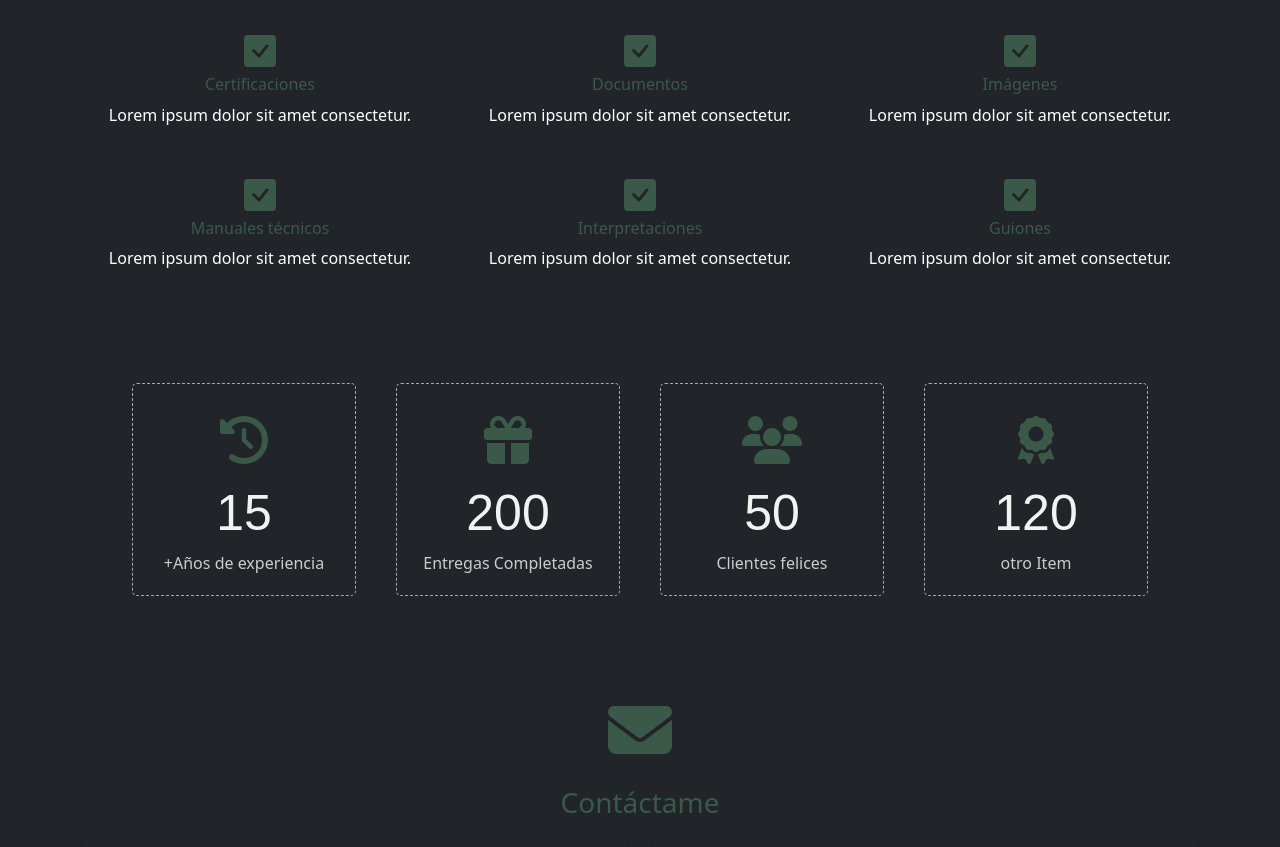
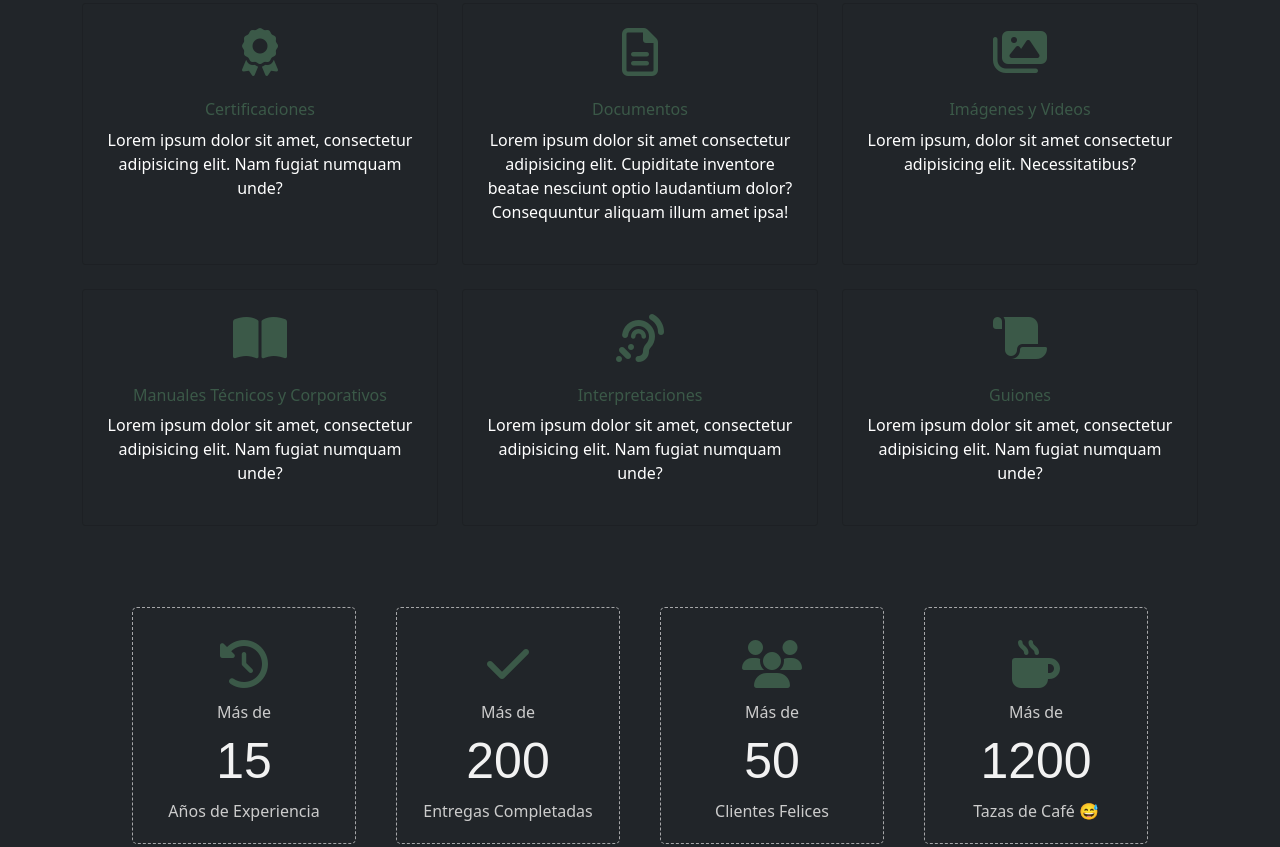
Before and after one commit to damg75/manuel-web-page, a plain HTML site: page index.html in a window 1280 px wide. Shown: the part 1591-2438 px from the top of the page. Drawn offline with nearby package versions, Linux system fonts and the light colour scheme.

Commit message:
basically done, gonna try anims

```diff
--- a/app.js
+++ b/app.js
@@ -31,3 +31,6 @@ document.getElementById("flexRadioDefaultperson").onchange = function() {
 
 current_year = document.getElementById("current-year-footer");
 current_year.innerHTML = new Date().getFullYear();
+
+current_years_working = document.getElementById("counter-years");
+current_years_working.innerHTML = new Date().getFullYear()-2006;
--- a/index.html
+++ b/index.html
@@ -51,7 +51,9 @@
                 <p class="lead">Bienvenidos a mi sitio wep personal, soy traductor español ingles especializado esta es mi página web, a sus servicios.</p>
             </div>
             <p class="lead">
-              <a href="#contact" class="btn btn-lg btn-outline-light mt-2">Contáctame</a>
+              <a href="#about-me" class="btn btn-lg btn-outline-light mt-2">Sobre Mí</a>
+              <a href="#services" class="btn btn-lg btn-outline-light mt-2 ms-1">Servicios</a>
+              <a href="#contact" class="btn btn-lg btn-outline-light mt-2 ms-1">Contáctame</a>
             </p>
           </div>
           <div class="container">
@@ -89,6 +91,7 @@
                 </div>
                 <div class="col-12 mb-2 col-md-6">
                     <div class="card h-100 bg-dark-blue shadow rounded p-3 d-flex flex-column justify-content-center" style="width: 100%;">
+                        <div class="card-body text-center"><i class="fas fa-coffee fa-4x color-dark-green"></i></div>
                         <div class="card-body text-left">
                                 <p class="card-text text-justify">
                                 Hi, I have over 15 years of experience working as a freelance translator. That's what I love to do. I have a rich background in service and hospitality, having worked in hotels such as the JW Marriott (Caracas) where I served as a Business Center Supervisor, and in franchise restaurants such a Pizza Hut, where I served as a Chief Trainer (all areas, including management) for the 4 locations they had in Caracas at that time.
@@ -117,83 +120,84 @@
                     <h3>Servicios</h3>
                 </div>
             </div>
-            <div class="row mt-2 pt-4 align-items-center">
-                <div class="col-md-4 text-center align-self-center mb-1">
-                  <svg xmlns="http://www.w3.org/2000/svg" width="32" height="32" fill="currentColor" class="bi bi-check-square-fill mb-2 color-dark-green" viewBox="0 0 16 16">
-                    <path d="M2 0a2 2 0 0 0-2 2v12a2 2 0 0 0 2 2h12a2 2 0 0 0 2-2V2a2 2 0 0 0-2-2H2zm10.03 4.97a.75.75 0 0 1 .011 1.05l-3.992 4.99a.75.75 0 0 1-1.08.02L4.324 8.384a.75.75 0 1 1 1.06-1.06l2.094 2.093 3.473-4.425a.75.75 0 0 1 1.08-.022z"/>
-                  </svg>
+            <div class="row row-cols-1 row-cols-md-3 g-4">
+                <div class="col">
+                    <div class="card h-100 text-white bg-dark-blue text-center p-4">
+                        <i class="fas fa-award fa-3x color-dark-green"></i>
                         <br>
                         <h6 class="color-dark-green">Certificaciones</h6>
-                  <p>Lorem ipsum dolor sit amet consectetur.</p>
+                        <p>Lorem ipsum dolor sit amet, consectetur adipisicing elit. Nam fugiat numquam unde?</p>
                     </div>
-                <div class="col-md-4 text-center align-self-center mb-1">
-                  <svg xmlns="http://www.w3.org/2000/svg" width="32" height="32" fill="currentColor" class="bi bi-check-square-fill mb-2 color-dark-green" viewBox="0 0 16 16">
-                    <path d="M2 0a2 2 0 0 0-2 2v12a2 2 0 0 0 2 2h12a2 2 0 0 0 2-2V2a2 2 0 0 0-2-2H2zm10.03 4.97a.75.75 0 0 1 .011 1.05l-3.992 4.99a.75.75 0 0 1-1.08.02L4.324 8.384a.75.75 0 1 1 1.06-1.06l2.094 2.093 3.473-4.425a.75.75 0 0 1 1.08-.022z"/>
-                  </svg>
+                </div>
+                <div class="col">
+                    <div class="card h-100 text-white bg-dark-blue text-center p-4">
+                        <i class="far fa-file-alt fa-3x color-dark-green"></i>
                         <br>
                         <h6 class="color-dark-green">Documentos</h6>
-                  <p>Lorem ipsum dolor sit amet consectetur.</p>
-                </div>
-                <div class="col-md-4 text-center align-self-center mb-1">
-                  <svg xmlns="http://www.w3.org/2000/svg" width="32" height="32" fill="currentColor" class="bi bi-check-square-fill mb-2 color-dark-green" viewBox="0 0 16 16">
-                    <path d="M2 0a2 2 0 0 0-2 2v12a2 2 0 0 0 2 2h12a2 2 0 0 0 2-2V2a2 2 0 0 0-2-2H2zm10.03 4.97a.75.75 0 0 1 .011 1.05l-3.992 4.99a.75.75 0 0 1-1.08.02L4.324 8.384a.75.75 0 1 1 1.06-1.06l2.094 2.093 3.473-4.425a.75.75 0 0 1 1.08-.022z"/>
-                  </svg>
-                  <br>
-                  <h6 class="color-dark-green">Imágenes</h6>
-                  <p>Lorem ipsum dolor sit amet consectetur.</p>
+                        <p>Lorem ipsum dolor sit amet consectetur adipisicing elit. Cupiditate inventore beatae nesciunt optio laudantium dolor? Consequuntur aliquam illum amet ipsa!</p>
                     </div>
                 </div>
-            <div class="row mt-2 pt-4 align-items-center">
-                <div class="col-md-4 text-center align-self-center mb-1">
-                  <svg xmlns="http://www.w3.org/2000/svg" width="32" height="32" fill="currentColor" class="bi bi-check-square-fill mb-2 color-dark-green" viewBox="0 0 16 16">
-                    <path d="M2 0a2 2 0 0 0-2 2v12a2 2 0 0 0 2 2h12a2 2 0 0 0 2-2V2a2 2 0 0 0-2-2H2zm10.03 4.97a.75.75 0 0 1 .011 1.05l-3.992 4.99a.75.75 0 0 1-1.08.02L4.324 8.384a.75.75 0 1 1 1.06-1.06l2.094 2.093 3.473-4.425a.75.75 0 0 1 1.08-.022z"/>
-                  </svg>
+                <div class="col">
+                    <div class="card h-100 text-white bg-dark-blue text-center p-4">
+                        <i class="fas fa-images fa-3x color-dark-green"></i>
                         <br>
-                  <h6 class="color-dark-green">Manuales técnicos</h6>
-                  <p>Lorem ipsum dolor sit amet consectetur.</p>
+                        <h6 class="color-dark-green">Imágenes y Videos</h6>
+                        <p>Lorem ipsum, dolor sit amet consectetur adipisicing elit. Necessitatibus?</p>
                     </div>
-                <div class="col-md-4 text-center align-self-center mb-1">
-                  <svg xmlns="http://www.w3.org/2000/svg" width="32" height="32" fill="currentColor" class="bi bi-check-square-fill mb-2 color-dark-green" viewBox="0 0 16 16">
-                    <path d="M2 0a2 2 0 0 0-2 2v12a2 2 0 0 0 2 2h12a2 2 0 0 0 2-2V2a2 2 0 0 0-2-2H2zm10.03 4.97a.75.75 0 0 1 .011 1.05l-3.992 4.99a.75.75 0 0 1-1.08.02L4.324 8.384a.75.75 0 1 1 1.06-1.06l2.094 2.093 3.473-4.425a.75.75 0 0 1 1.08-.022z"/>
-                  </svg>
+                </div>
+                <div class="col">
+                    <div class="card h-100 text-white bg-dark-blue text-center p-4">
+                        <i class="fas fa-book-open fa-3x color-dark-green"></i>
+                        <br>
+                        <h6 class="color-dark-green">Manuales Técnicos y Corporativos</h6>
+                        <p>Lorem ipsum dolor sit amet, consectetur adipisicing elit. Nam fugiat numquam unde?</p>
+                    </div>
+                </div>
+                <div class="col">
+                    <div class="card h-100 text-white bg-dark-blue text-center p-4">
+                        <i class="fas fa-assistive-listening-systems fa-3x color-dark-green"></i>
                         <br>
                         <h6 class="color-dark-green">Interpretaciones</h6>
-                  <p>Lorem ipsum dolor sit amet consectetur.</p>
+                        <p>Lorem ipsum dolor sit amet, consectetur adipisicing elit. Nam fugiat numquam unde?</p>
                     </div>
-                <div class="col-md-4 text-center align-self-center mb-1">
-                  <svg xmlns="http://www.w3.org/2000/svg" width="32" height="32" fill="currentColor" class="bi bi-check-square-fill mb-2 color-dark-green" viewBox="0 0 16 16">
-                    <path d="M2 0a2 2 0 0 0-2 2v12a2 2 0 0 0 2 2h12a2 2 0 0 0 2-2V2a2 2 0 0 0-2-2H2zm10.03 4.97a.75.75 0 0 1 .011 1.05l-3.992 4.99a.75.75 0 0 1-1.08.02L4.324 8.384a.75.75 0 1 1 1.06-1.06l2.094 2.093 3.473-4.425a.75.75 0 0 1 1.08-.022z"/>
-                  </svg>
+                </div>
+                <div class="col">
+                    <div class="card h-100 text-white bg-dark-blue text-center p-4">
+                        <i class="fas fa-scroll fa-3x color-dark-green"></i>
                         <br>
                         <h6 class="color-dark-green">Guiones</h6>
-                  <p>Lorem ipsum dolor sit amet consectetur.</p>
+                        <p>Lorem ipsum dolor sit amet, consectetur adipisicing elit. Nam fugiat numquam unde?</p>
+                    </div>
                 </div>
             </div>
             <div class="row counter-up">
                 <div class="content">
                     <div class="box">
                         <div class="icon"><i class="fas fa-history"></i></div>
-                    <div class="counter">15</div>
-                    <div class="text">+Años de experiencia</div>
+                        <div class="text">Más de</div>
+                        <div class="counters" id="counter-years">15</div>
+                        <div class="text">Años de Experiencia</div>
                     </div>
                     <div class="box">
-                    <div class="icon color-dark-green"><i class="fas fa-gift"></i></div>
-                    <div class="counter">200</div>
+                        <div class="icon color-dark-green"><i class="fas fa-check"></i></div>
+                        <div class="text">Más de</div>
+                        <div class="counters">200</div>
                         <div class="text">Entregas Completadas</div>
                     </div>
                     <div class="box">
                         <div class="icon"><i class="fas fa-users"></i></div>
-                    <div class="counter">50</div>
-                    <div class="text">Clientes felices</div>
+                        <div class="text">Más de</div>
+                        <div class="counters">50</div>
+                        <div class="text">Clientes Felices</div>
                     </div>
                     <div class="box">
-                    <div class="icon"><i class="fas fa-award"></i></div>
-                    <div class="counter">120</div>
-                    <div class="text">otro Item</div>
+                        <div class="icon"><i class="fas fa-mug-hot"></i></div>
+                        <div class="text">Más de</div>
+                        <div class="counters">1200</div>
+                        <div class="text">Tazas de Café 😅</div>
                     </div>
                 </div>
             </div>
-
         </div>
     </section>
     <!-- Serivicio -->
@@ -314,11 +318,13 @@
 
 
     <!-- Footer -->
+    <br>
+    <br>
     <section class="footer">
-        <footer class="blog-footer text-center p-2 bg-dark mt-2 text-white">
-          <p>Copyright © <span id="current-year-footer"></span> <a href="/" class="text-success" style="text-decoration: none;">Manuel A. Morán Lázaro</a> </p>
+        <footer class="blog-footer text-center p-2 bg-dark-green mt-2 text-white">
+          <p>Copyright © <span id="current-year-footer"></span> <a href="/" class="color-dark-blue" style="text-decoration: none;">Manuel A. Morán Lázaro</a> </p>
           <p>Todos los derechos reservados</p>
-          <p>Página corporativa realizada por <a href="https://twitter.com/damgcodes" target="_blank" class="text-success" style="text-decoration: none;">@damgcodes</a></p>
+          <p>Página corporativa realizada por <a href="https://twitter.com/damgcodes" target="_blank" class="color-dark-blue" style="text-decoration: none;">@damgcodes</a></p>
         </footer>
     </section>
     <!-- Footer -->
@@ -339,9 +345,9 @@
         <script src="app.js"></script>
         <script>
             $(document).ready(function(){
-              $('.counter').counterUp({
+              $('.counters').counterUp({
                 delay: 10,
-                time: 1200
+                // time: 1200,
               });
             });
         </script>
--- a/styles.css
+++ b/styles.css
@@ -7,6 +7,13 @@
 }
 .color-dark-green {
     color: #3B5948;
+}
+.color-dark-blue {
+    color: #212529;
+}
+.color-dark-blue:hover {
+    color: #212529;
+    font-weight: bold;
 }
 .bg-semi-dark {
     background-color: rgba(0,0,0,0.75);
@@ -108,7 +115,7 @@
     font-size: 48px;
     color: #3B5948;
   }
-  .content .box .counter{
+  .content .box .counters{
     font-size: 50px;
     font-weight: 500;
     color: #f2f2f2;
```
Lines whose indentation alone changed are shown as unchanged.
